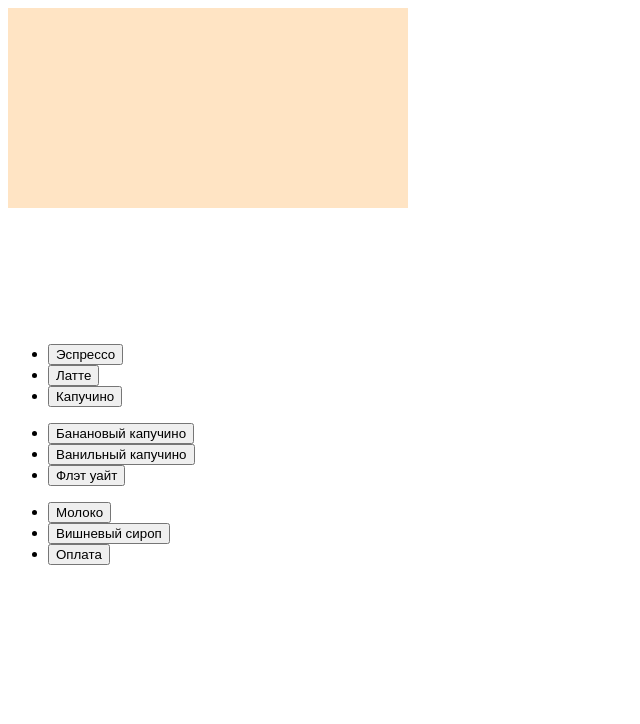
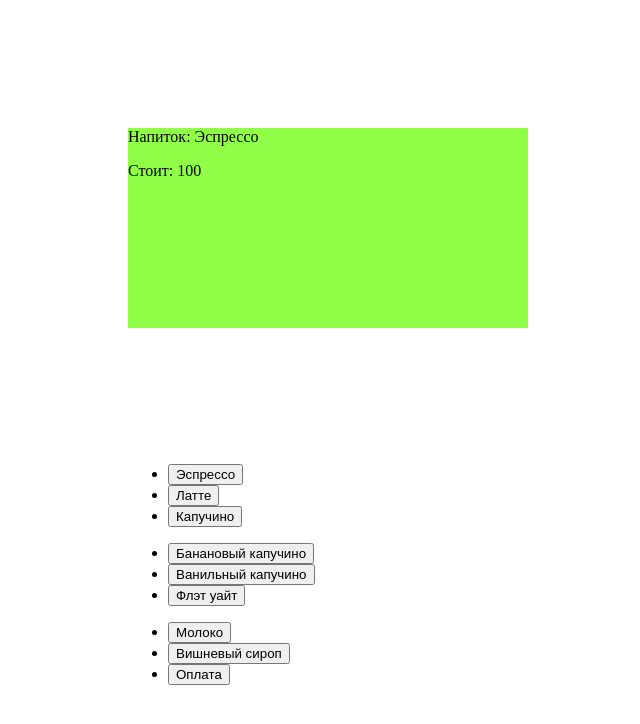
Before and after one commit to OlegFilonov/vending, a website: page index.html in a window 1280 px wide. Both pictures are taken after a click on the button "Эспрессо". Shown: the whole page, without its empty margins (0-640 px from the left). Drawn offline with nearby package versions, Linux system fonts and the light colour scheme.

Commit message:
GOOD commit

```diff
--- a/index.html
+++ b/index.html
@@ -3,7 +3,9 @@
 <head>
     <meta charset="UTF-8">
     <link rel="stylesheet" href="style.css">
-    <script src="main.js" defer></script>
+    <script src="https://code.jquery.com/jquery-3.4.1.min.js" async></script>
+    <script src="mechanics.js" async></script>
+    <script src="main.js" async></script>
     <title>Vending machine</title>
 </head>
 <body>
@@ -17,19 +19,19 @@
             </div>
         </div>
         <div class="buttons">
-            <ul class="standart">
+            <ul class="standard">
                 <li><button class="espresso">Эспрессо</button></li>
                 <li><button class="latte">Латте</button></li>
                 <li><button class="cappuccino">Капучино</button></li>
             </ul>
             <ul class="author">
-                <li><button class="banana">Банановый капучино</button></li>
-                <li><button class="vanilla">Ванильный капучино</button></li>
-                <li><button>Флэт уайт</button></li>
+                <li><button class="bananaLatte">Банановый капучино</button></li>
+                <li><button class="vanillaLatte">Ванильный капучино</button></li>
+                <li><button class="flatWhite">Флэт уайт</button></li>
             </ul>
             <ul>
                 <li><button class="milk">Молоко</button></li>
-                <li><button class="cherry_syrup">Вишневый сироп</button></li>
+                <li><button class="cherrySyrup">Вишневый сироп</button></li>
                 <li><button class="payment">Оплата</button></li>
             </ul>
         </div>
--- a/main.js
+++ b/main.js
@@ -15,9 +15,20 @@ let smallCup = {
 };
 
 const coffeeCups = {
-    espresso: 100,
-    latte: 250,
-    cappuccino: 250,
+    espresso: [100, "Эспрессо"],
+    latte: [250, "Латте"],
+    cappuccino: [250, "Капучино"],
+    bananaLatte: [300, "Банановый латте"],
+    vanillaLatte: [300, "Ванильный латте"],
+    flatWhite: [280,"Флет Вайт"],
+    milk: [50, "Молоко"],
+    cherrySyrup: [50, "Вишневый сироп"]
+};
+
+const coffeeNames = {
+    espresso: "Эспрессо",
+    latte: "Латте",
+    cappuccino: "Капучино",
     bananaLatte: 300,
     vanillaLatte: 300,
     flatWhite: 280,
@@ -32,7 +43,7 @@ let orderedDrink = {
     coffeeStrength: 0,
     milk: 0,
     cherrySyrup: 0,
-}
+};
 
 // countDrinkVolume() Должно быть <=350
 
--- /dev/null
+++ b/mechanics.js
@@ -0,0 +1,21 @@
+/*
+Mechanics of coffee machine
+*/
+
+/*$('.espresso').on('click', function() {
+    $('.status').text("Это эспрессо!")
+});*/
+
+
+// Можно сделать в html место специальное под текст и добавлять его через text.
+// Потому что append добавляет код в конец материанскоого элемента
+$(document).ready(function(){
+    $("button").on("click",function(){
+            $('.status').append('<p>Напиток: ' + coffeeCups[$(this).attr("class")][1] + '</p>');
+            $('.status').append('<p>Стоит: ' + coffeeCups[$(this).attr("class")][0] + '</p>');
+
+            $('.header').append('<p>Плати мне: ' + coffeeCups[$(this).attr("class")][0] + '</p>');
+
+      //  $('.status').text("Стоит: " + coffeeCups[$(this).attr("class")][0]);
+    });
+});
--- a/style.css
+++ b/style.css
@@ -1,9 +1,15 @@
+body {
+    height: 80%;
+    width: 80%;
+    margin: 10%;
+}
+
 .screen {
     height: 25vw;
 }
 
 .status {
-    background-color: bisque;
+    background-color: #91ff47;
     width: 400px;
     height: 200px;
 }
```
